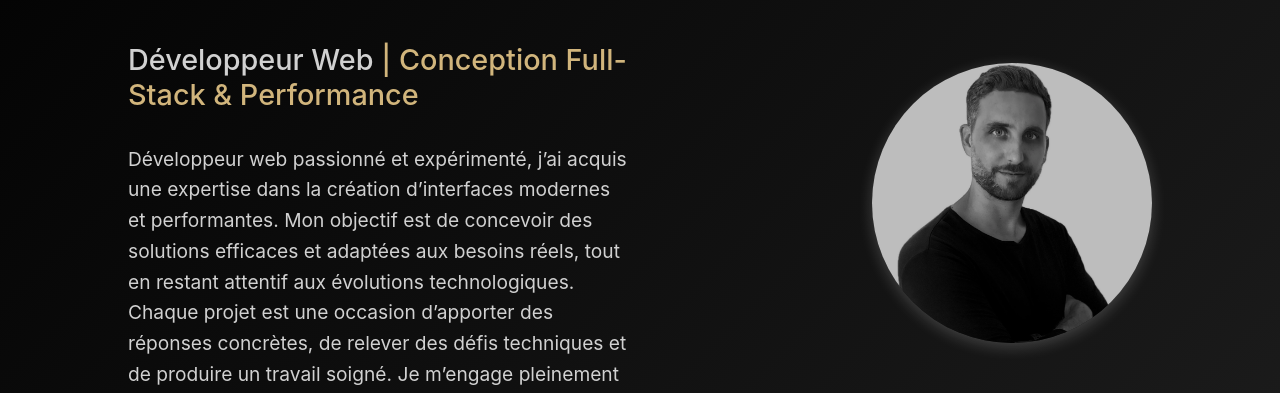
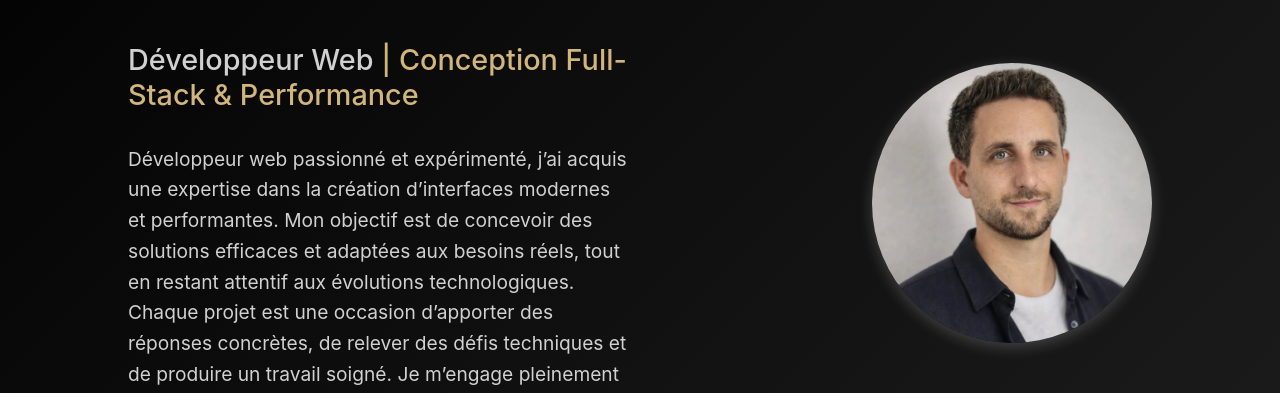
Before and after one commit to J-Banno/portfolio_next.js, a Next.js app: page / in a window 1280 px wide. Shown: the part 277-670 px from the top of the page. Built offline with nearby package versions, Linux system fonts and the light colour scheme; no server answers.

Commit message:
docs: change photo profile

```diff
--- a/src/components/Hero.tsx
+++ b/src/components/Hero.tsx
@@ -85,7 +85,7 @@ export default function Hero() {
         transition={{ duration: 1, ease: "easeOut" }}
       >
         <Image
-          src="/profile1.webp"
+          src="/profile1.jpg"
           alt="Photo de profil de Jonathan Bannholtzer"
           width={200}
           height={200}
```
Also changed, not shown: public/profile1.jpg (added), public/profile1.webp (deleted).
